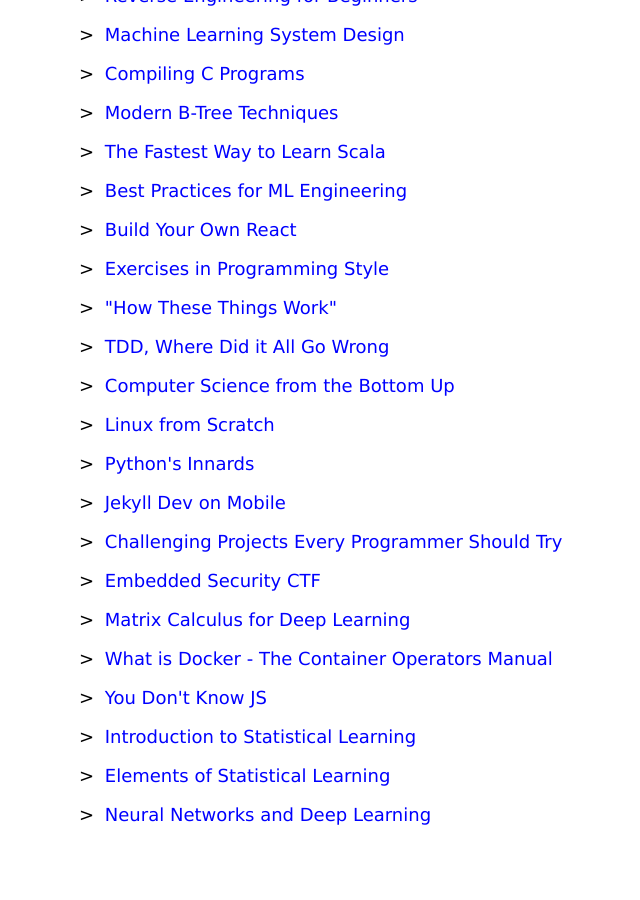
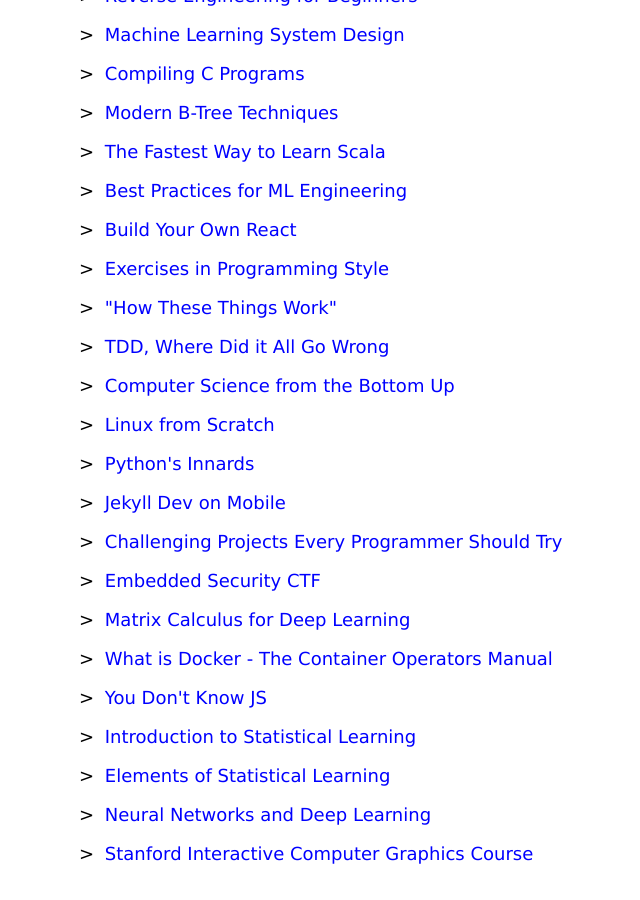
Before and after one commit to robinovitch61/robinovitch61.github.io, a Jekyll site: the page built from lynx.html, in a window 1280 px wide and 900 px high, scrolled down 2108 px. Shown: the whole window, without its empty margins (229-869 px from the left). Built offline with Jekyll 4.4.1, drawn with Linux system fonts in a browser that asks for light colours; before the commit the page ends 2969 px from its top, so only the background shows below that.

Commit message:
add link to interactive computer graphics course

```diff
--- a/lynx.html
+++ b/lynx.html
@@ -136,6 +136,8 @@
           Elements of Statistical Learning</a></li>
         <li><a target="_blank" href="http://neuralnetworksanddeeplearning.com/index.html">
           Neural Networks and Deep Learning</a></li>
+        <li><a target="_blank" href="https://github.com/stanford-cs248">
+          Stanford Interactive Computer Graphics Course</a></li>
         <!-- <li><a target="_blank" href="">
           </a></li> -->
       </ul>
```
